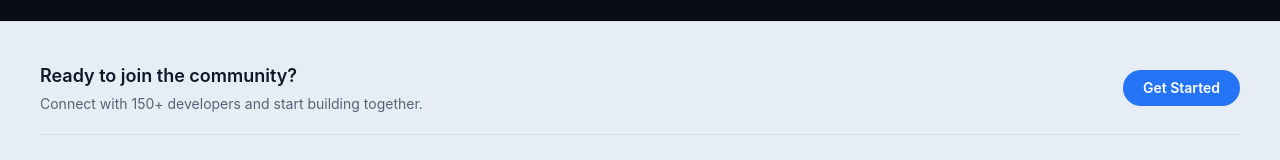
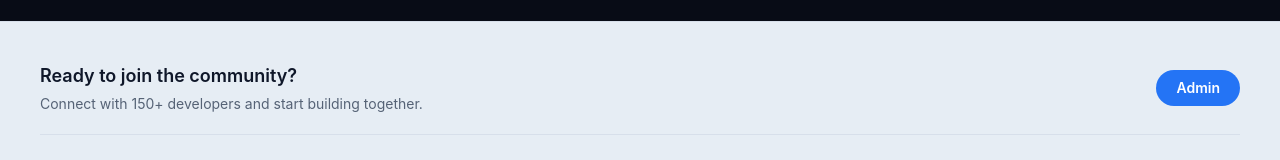
Before and after one commit to Devcommunity2026/sdc-frontend, a React (Vite) app: page / in a window 1280 px wide. Shown: the part 2934-3094 px from the top of the page. Built offline with nearby package versions, Linux system fonts and the light colour scheme; no server answers.

Commit message:
fixing deployment bugs

```diff
--- a/src/components/Footer.jsx
+++ b/src/components/Footer.jsx
@@ -29,7 +29,7 @@ const Footer = () => {
         </div>
 
         <Link
-          to="/careers"
+          to="/admin/user"
           className="
             px-5 py-2 rounded-full text-sm font-semibold transition-all
             bg-primary text-primary-foreground
@@ -38,7 +38,7 @@ const Footer = () => {
             inline-block w-fit
           "
         >
-          Get Started
+          Admin
         </Link>
       </div>
 
```
